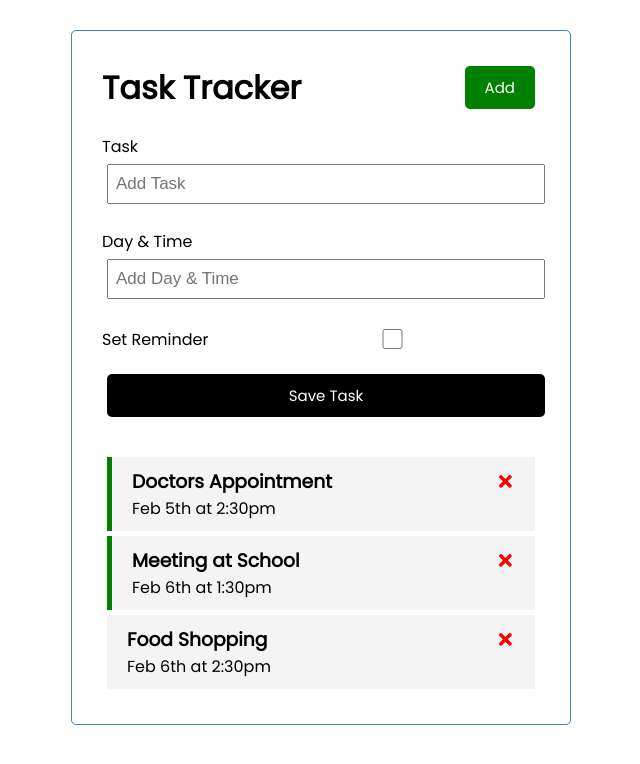
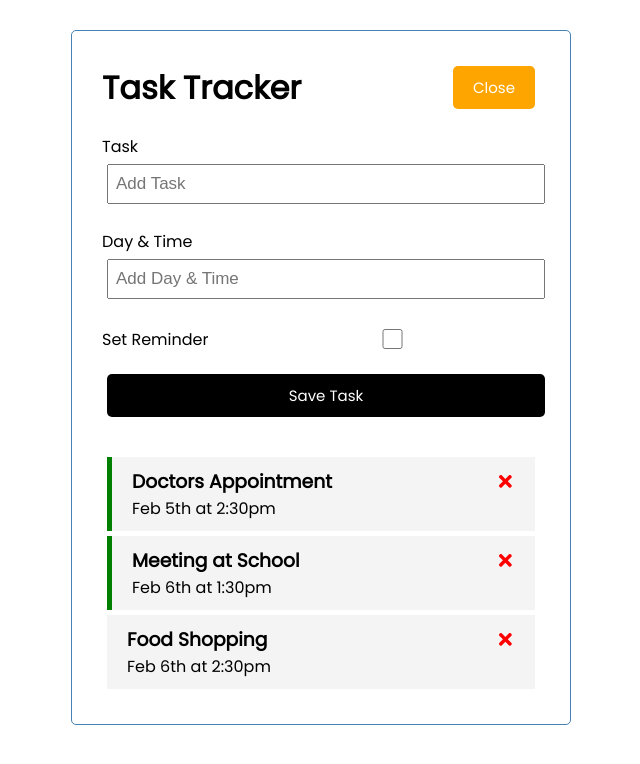
Before and after one commit to NicoGiuliani/react-task-tracker, a React (Create React App) app: page / in a window 1280 px wide. Shown: the top 764 px of the page, without its empty margins (319-959 px from the left). Built offline with nearby package versions, Linux system fonts and the light colour scheme.

Commit message:
Working on add task form

```diff
--- a/src/App.js
+++ b/src/App.js
@@ -4,6 +4,7 @@
 import AddTask from './components/AddTask';
 
 function App() {
+  const [showAddTask, setShowAddTask] = useState(true)
   const [tasks, setTasks] = useState([
     {
         id: 1,
@@ -41,8 +42,8 @@
 
   return (
     <div className="container">
-      <Header />
-      <AddTask onAdd={addTask} />
+      <Header onAdd={() => setShowAddTask(!showAddTask)} showAddTask={showAddTask} />
+      {showAddTask && <AddTask onAdd={addTask} />}
       {tasks.length > 0 ? (<Tasks tasks={tasks} onDelete={deleteTask} onToggle={toggleReminder} />) : 'No tasks to display'}
     </div>
   )
--- a/src/components/Header.js
+++ b/src/components/Header.js
@@ -1,15 +1,11 @@
 import PropTypes from 'prop-types';
 import Button from './Button';
 
-const Header = ({ title }) => {
-    const onClick = () => {
-        console.log("Clicked");
-    }
-
+const Header = ({ title, onAdd, showAddTask }) => {
     return (
         <header className='header'>
             <h1>{title}</h1>
-            <Button onClick={onClick} color='green' text='Add' />
+            <Button onClick={onAdd} color={showAddTask ? 'orange' : 'green'} text={showAddTask ? 'Close' : 'Add'} />
         </header>
     )
 }
```
